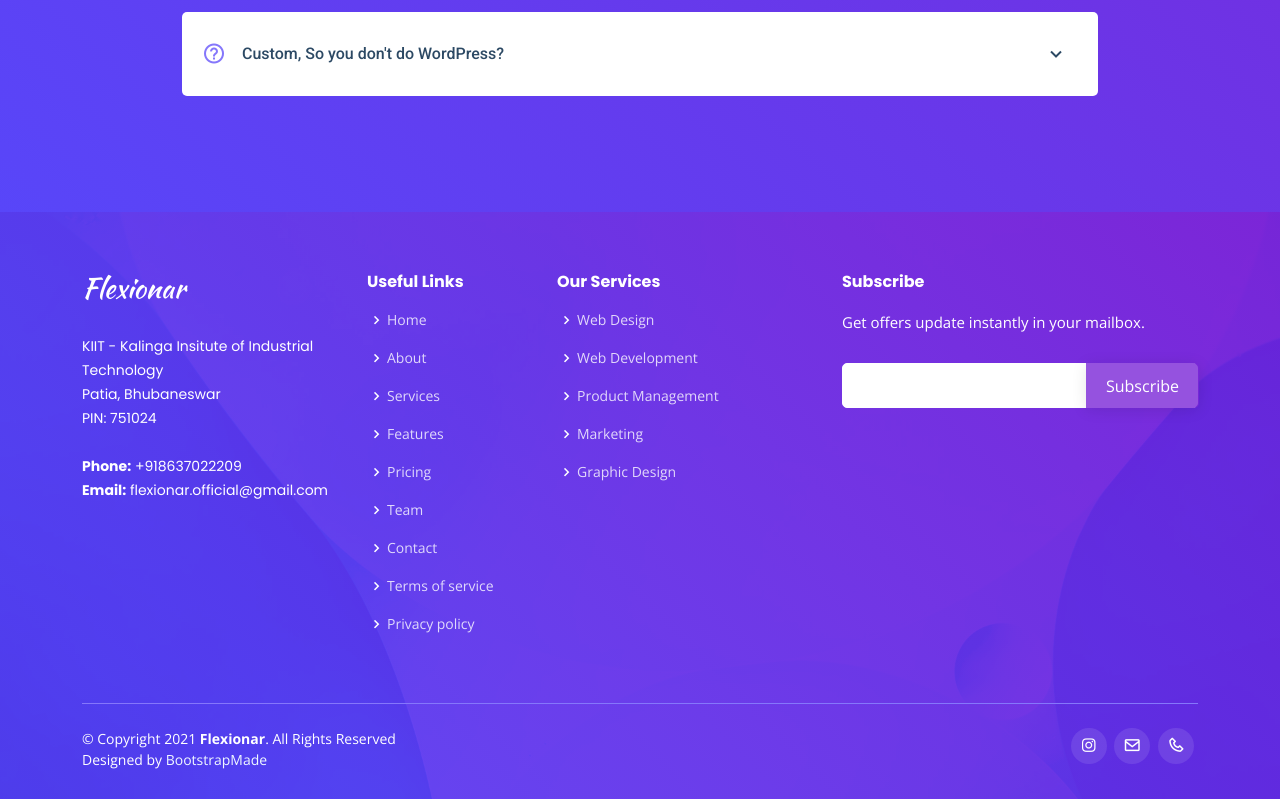
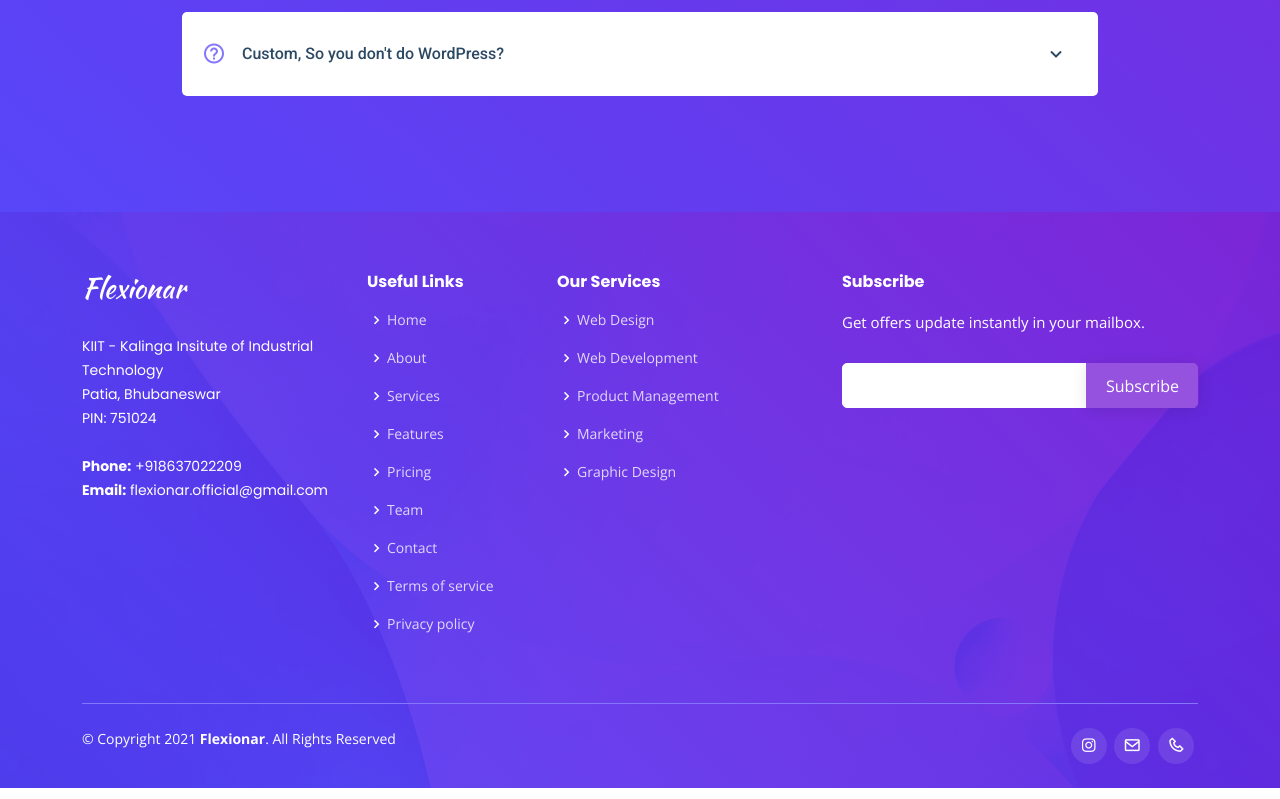
Before and after one commit to flexionar/flexionar.github.io, a plain HTML site: page index.html in a window 1280 px wide. Shown: the part 7107-7906 px from the top of the page. Drawn offline with nearby package versions, Linux system fonts and the light colour scheme; some packages are replaced by stand-ins of ours; a script that the page names is missing; files whose address does not match are found by name.

Commit message:
Update index.html

```diff
--- a/index.html
+++ b/index.html
@@ -650,8 +650,7 @@
       <div class="copyright-wrap d-md-flex py-4">
         <div class="me-md-auto text-center text-md-start">
           <div class="copyright">
-            &copy; Copyright 2021 <strong><span> Flexionar</span></strong>. All Rights Reserved <br>
-            Designed by <a style="color: aliceblue;" href="https://bootstrapmade.com/">BootstrapMade</a>
+            &copy; Copyright 2021 <strong><span> Flexionar</span></strong>. All Rights Reserved
           </div>
           <div class="credits">
 
```
